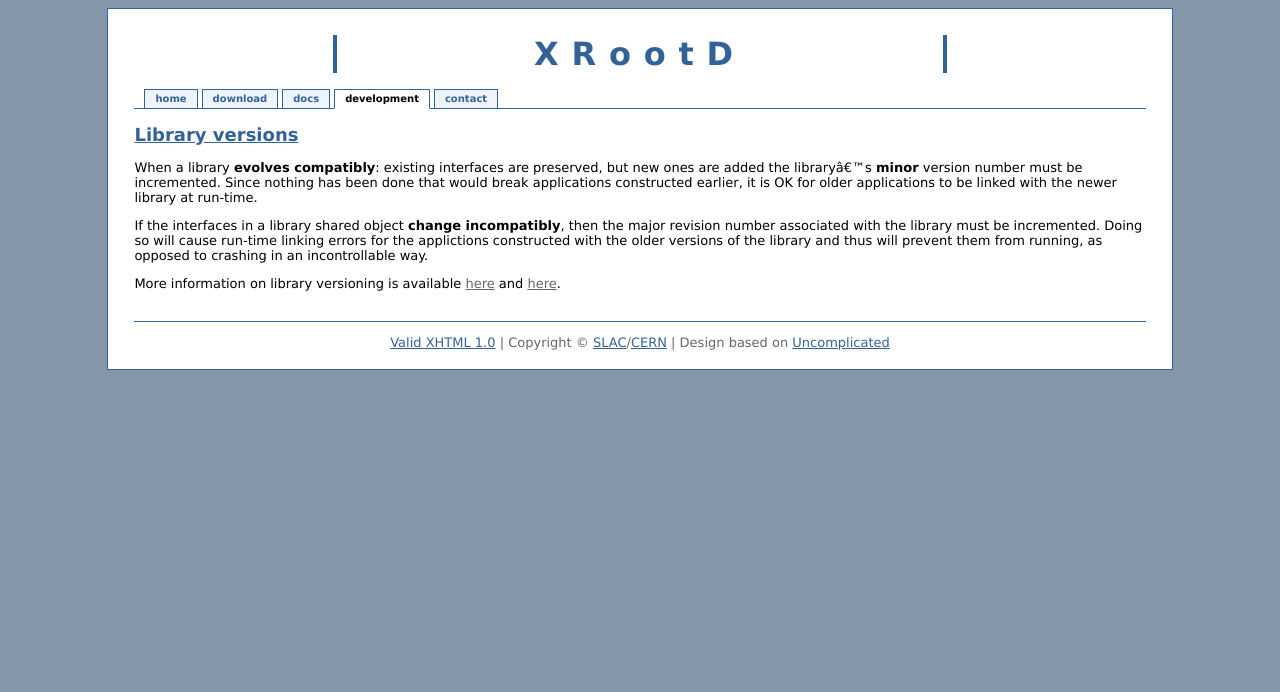
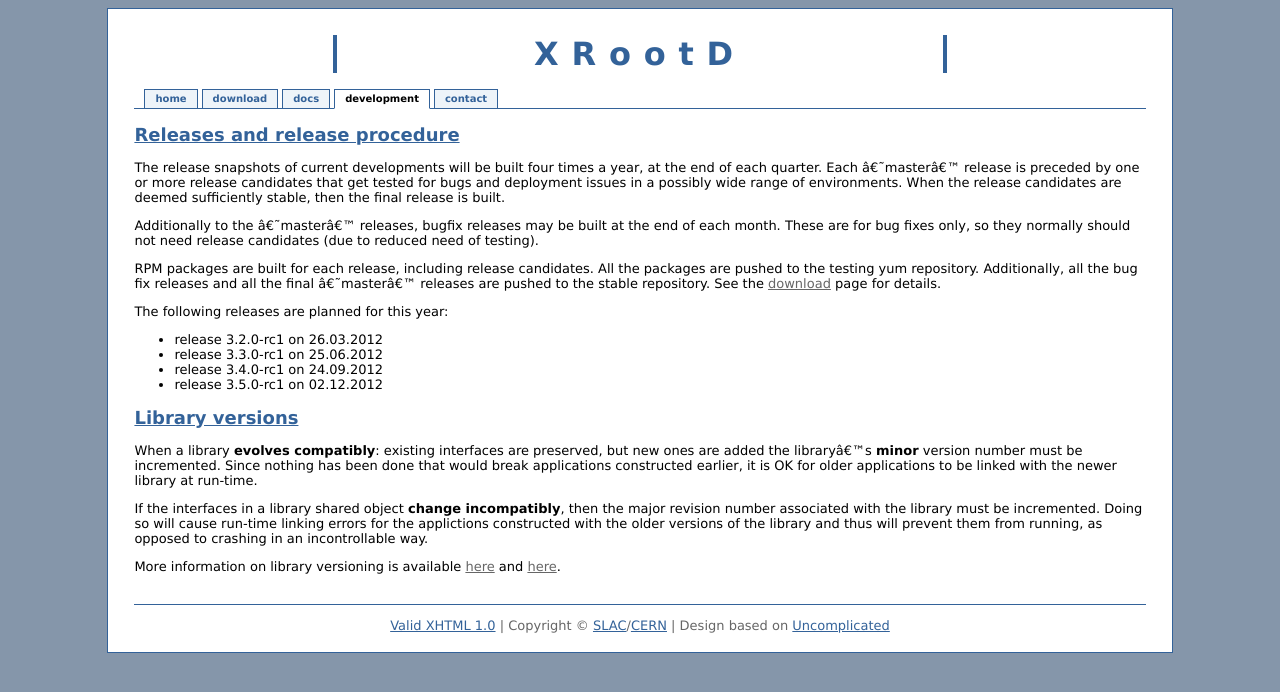
Before and after one commit to xrootd/xrootd-website, a Jekyll site: the page built from development.md, in a window 1280 px wide. Shown: the top 692 px of the page. Built offline with Jekyll 4.4.1, drawn with Linux system fonts in a browser that asks for light colours; Markdown is read by kramdown in place of the engine named in the settings.

Commit message:
Add short infor about the planned releases

```diff
--- a/development.md
+++ b/development.md
@@ -3,6 +3,31 @@ layout: default
 title:  Development
 tab:    development
 ---
+
+Releases and release procedure
+------------------------------
+
+The release snapshots of current developments will be built four times a year,
+at the end of each quarter. Each 'master' release is preceded by one or more
+release candidates that get tested for bugs and deployment issues in a possibly
+wide range of environments. When the release candidates are deemed sufficiently
+stable, then the final release is built.
+
+Additionally to the 'master' releases, bugfix releases may be built at
+the end of each month. These are for bug fixes only, so they normally should
+not need release candidates (due to reduced need of testing).
+
+RPM packages are built for each release, including release candidates. All
+the packages are pushed to the testing yum repository. Additionally, all
+the bug fix releases and all the final 'master' releases are pushed to the
+stable repository. See the [download](/dload.html) page for details.
+
+The following releases are planned for this year:
+
+ * release 3.2.0-rc1 on 26.03.2012
+ * release 3.3.0-rc1 on 25.06.2012
+ * release 3.4.0-rc1 on 24.09.2012
+ * release 3.5.0-rc1 on 02.12.2012
 
 Library versions
 ----------------
```
